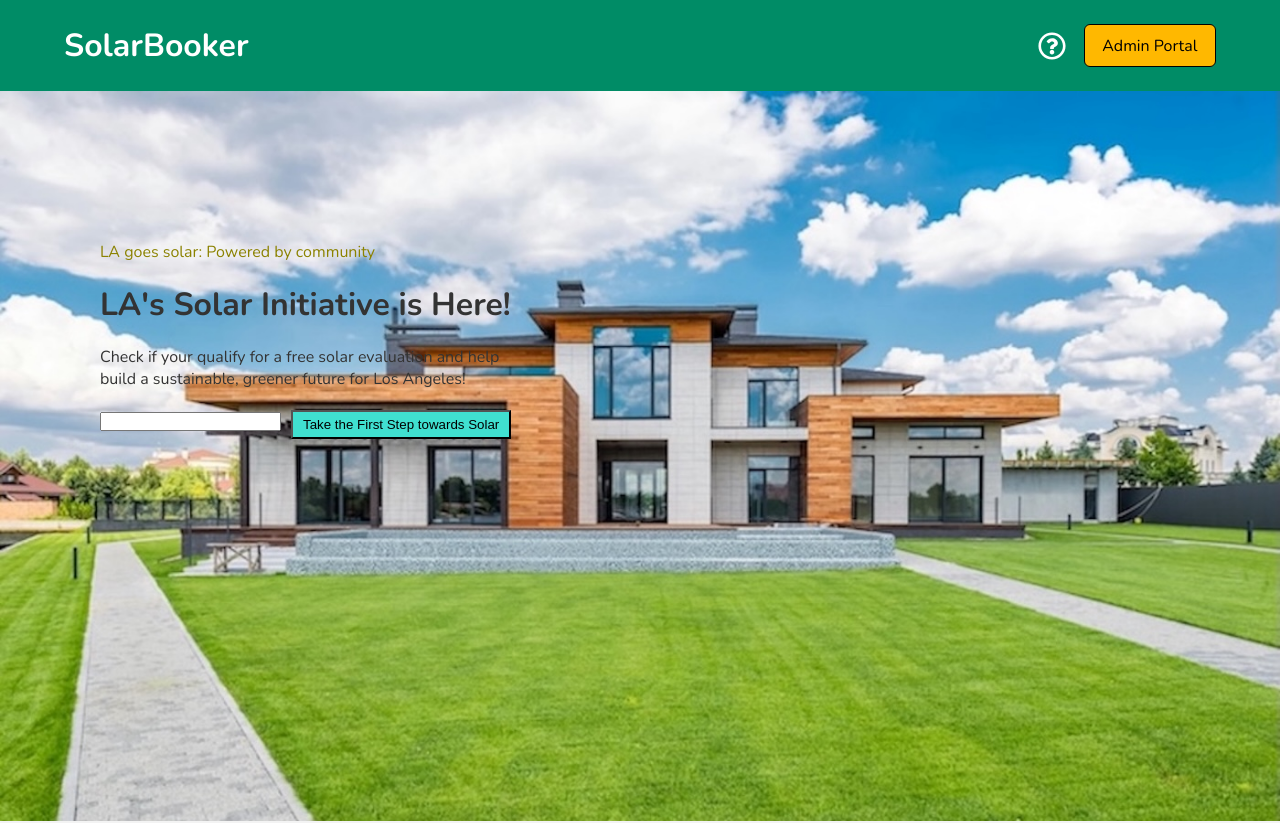
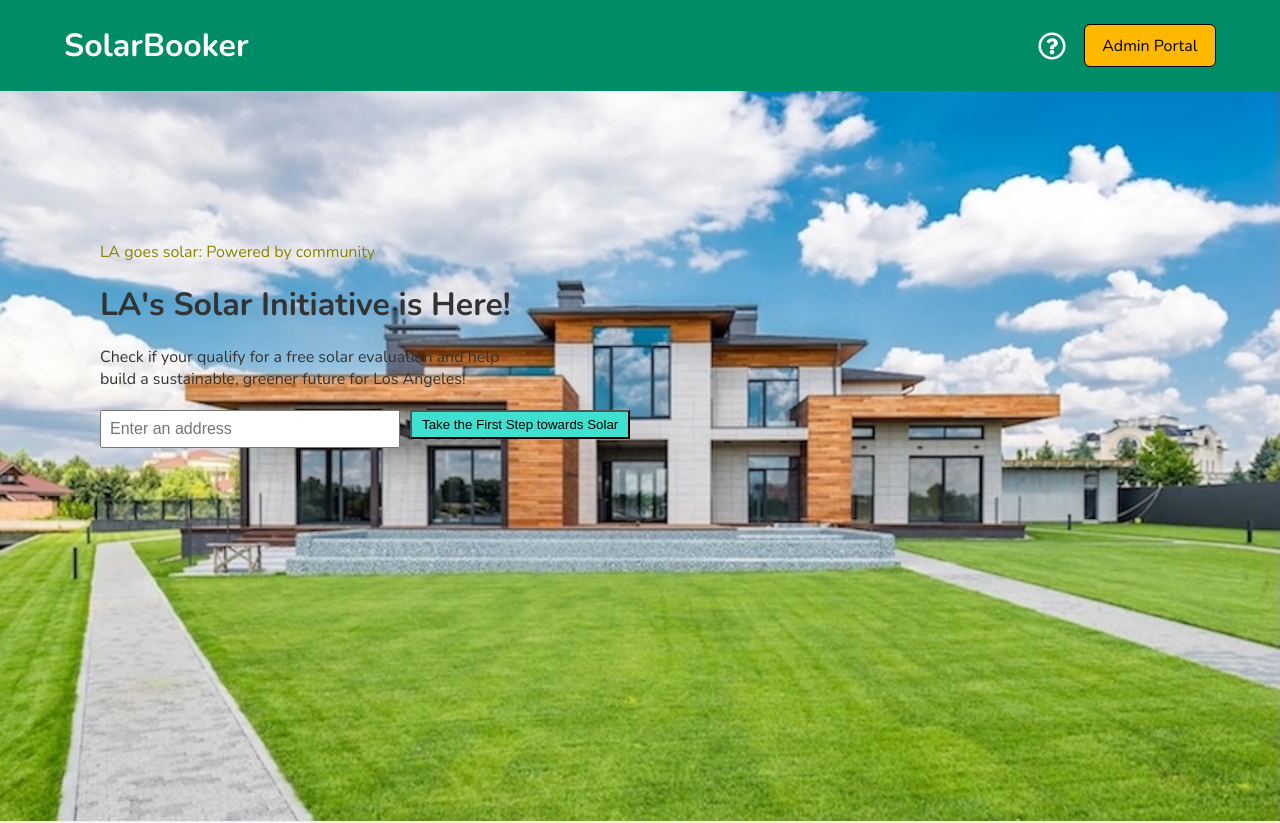
Before and after one commit to chingu-voyages/v52-tier2-team-26, a React (Create React App) app in the folder v52-tier2-team-26/: page / in a window 1280 px wide. Shown: the top 823 px of the page. Built offline with nearby package versions, Linux system fonts and the light colour scheme.

Commit message:
Added address input suggestions functionality.

```diff
--- a/v52-tier2-team-26/src/App.js
+++ b/v52-tier2-team-26/src/App.js
@@ -20,7 +20,7 @@ function App() {
     JSON.parse(localStorage.getItem("currentUser")) || ""
   );
   // console.log(currentUser);
-  const [addresses, setAddresses] = useState(addressList);
+  // const [addresses, setAddresses] = useState(addressList);
 
   // const fetchAPI = async () => {
   //   try {
@@ -49,7 +49,7 @@ function App() {
   //   fetchAPI();
   // }, []);
 
-  console.log(addresses);
+  // console.log(addresses);
 
   // UPDATE LOCAL STORAGE when Current User changes
   useEffect(() => {
@@ -69,7 +69,7 @@ function App() {
               />
             }
           >
-            <Route index element={<Home addresses={addresses} />} />
+            <Route index element={<Home />} />
             <Route
               path="login"
               element={<UserLogin setCurrentUser={setCurrentUser} />}
@@ -79,7 +79,7 @@ function App() {
               path="dashboard"
               element={
                 currentUser ? (
-                  <Dashboard addresses={addresses} />
+                  <Dashboard addresses={addressList} />
                 ) : (
                   <MissingDashboard />
                 )
--- a/v52-tier2-team-26/src/components/Autcomplete.jsx
+++ b/v52-tier2-team-26/src/components/Autcomplete.jsx
@@ -1,68 +1,104 @@
 // src/Autocomplete.js
 import React, { useContext, useState } from "react";
 import RequestContext from "../contexts/RequestsContext";
+import addressList from "../data/addressList";
 
-const Autocomplete = ({ suggestions }) => {
-  const [filteredSuggestions, setFilteredSuggestions] = useState([]);
-  const [showSuggestions, setShowSuggestions] = useState(false);
-  const [userInput, setUserInput] = useState("");
-  // Link their address to SolarForm
+const Autocomplete = () => {
+  const [query, setQuery] = useState(""); // track user input
+  const [suggestions, setSuggestions] = useState([]); // list of address suggestions
   const { setAddress } = useContext(RequestContext);
+  const [showErrMsg, setShowErrMsg] = useState(false);
 
-  const onChange = (e) => {
-    const userInput = e.currentTarget.value;
+  // Sample address data to simulate suggestions
+  // const addressData = [
+  //   { address: '123 Main Street, New York, NY' },
+  //   { address: '456 Maple Avenue, Los Angeles, CA' },
+  //   { address: '789 Oak Drive, Chicago, IL' },
+  //   { address: '321 Pine Lane, Houston, TX' },
+  //   { address: '654 Cedar Road, Miami, FL' },
+  // ];
+  const addressData = [...addressList];
 
-    console.log(suggestions);
+  const handleInputChange = (e) => {
+    const input = e.target.value;
+    setQuery(input);
 
-    // Filter suggestions that match the input
-    const filtered = suggestions.filter(
-      (suggestion) =>
-        suggestion.toLowerCase().indexOf(userInput.toLowerCase()) > -1
-    );
+    // Filter the address data based on the input query
+    if (input) {
+      const filteredSuggestions = addressData.filter((item) =>
+        item.addressLine.toLowerCase().includes(input.toLowerCase())
+      );
+      setSuggestions(filteredSuggestions);
+    } else {
+      setSuggestions([]);
+    }
 
-    setUserInput(e.currentTarget.value);
-    setFilteredSuggestions(filtered);
-    setShowSuggestions(true);
+    // Check if we need to display the error message
+    if (suggestions.length === 0) setShowErrMsg(true);
   };
 
-  const onClick = (e) => {
-    setFilteredSuggestions([]);
-    setUserInput(e.currentTarget.innerText);
-    setShowSuggestions(false);
-    // Update address state with input
-    setAddress(e.currentTarget.innerText);
-  };
-  //   console.log(address);
-
-  const renderSuggestions = () => {
-    if (showSuggestions && userInput) {
-      if (filteredSuggestions.length) {
-        return (
-          <ul className="suggestions">
-            {filteredSuggestions.map((suggestion, index) => {
-              return (
-                <li key={index} onClick={onClick}>
-                  {suggestion}
-                </li>
-              );
-            })}
-          </ul>
-        );
-      } else {
-        return (
-          <div className="no-suggestions">
-            <em>No suggestions, you're on your own!</em>
-          </div>
-        );
-      }
-    }
-    return null;
+  const handleSuggestionClick = (suggestion) => {
+    setQuery(suggestion.addressLine); // Set the input value to the selected suggestion
+    setSuggestions([]); // Clear the suggestions
+    setAddress(suggestion.addressLine); // Prefills address in form
+    setShowErrMsg(false); // Remove any error msg
   };
 
   return (
-    <div className="autocomplete">
-      <input type="text" onChange={onChange} value={userInput} />
-      {renderSuggestions()}
+    <div style={{ width: "300px", margin: "0 auto" }}>
+      <input
+        type="text"
+        value={query}
+        onChange={handleInputChange}
+        placeholder="Enter an address"
+        style={{ width: "100%", padding: "8px", fontSize: "16px" }}
+      />
+      {suggestions.length > 0 ? (
+        <ul
+          style={{
+            listStyleType: "none",
+            margin: 0,
+            padding: "8px",
+            border: "1px solid #ccc",
+            borderRadius: "4px",
+            backgroundColor: "#fff",
+            position: "absolute",
+            width: "300px",
+            zIndex: 1000,
+          }}
+        >
+          {suggestions.map((suggestion, index) => (
+            <li
+              key={index}
+              onClick={() => handleSuggestionClick(suggestion)}
+              style={{
+                padding: "8px",
+                cursor: "pointer",
+                borderBottom:
+                  index !== suggestions.length - 1 ? "1px solid #eee" : "none",
+              }}
+            >
+              {suggestion.addressLine}
+            </li>
+          ))}
+        </ul>
+      ) : (
+        // If showErrMsg is true & they typed in the input, then show p
+        showErrMsg &&
+        query && (
+          <p
+            style={{
+              marginTop: "8px",
+              color: "red",
+              background: "white",
+              padding: "0.5rem",
+              border: "1px solid red"
+            }}
+          >
+            No matching addresses found. You may not qualify for solar at this time.
+          </p>
+        )
+      )}
     </div>
   );
 };
--- a/v52-tier2-team-26/src/components/HeroSection.jsx
+++ b/v52-tier2-team-26/src/components/HeroSection.jsx
@@ -1,8 +1,10 @@
 import { useNavigate } from "react-router-dom";
 import "../styling/herosection.css";
 import Autocomplete from "./Autcomplete";
+// import { useContext } from "react";
+// import RequestContext from "../contexts/RequestsContext";
 
-export default function HeroSection({ addresses }) {
+export default function HeroSection() {
     const navigate = useNavigate();
 
     return (
@@ -16,7 +18,7 @@ export default function HeroSection({ addresses }) {
                     build a sustainable, greener future for Los Angeles!
                 </p>
                 <div className="row">
-                    <Autocomplete suggestions={addresses} />
+                    <Autocomplete />
                     <button className="btn" onClick={() => navigate("apply")}>Take the First Step towards Solar</button>
                 </div>
             </div>
--- a/v52-tier2-team-26/src/components/Home.jsx
+++ b/v52-tier2-team-26/src/components/Home.jsx
@@ -2,10 +2,10 @@ import React from "react";
 import HowTo from "./HowTo";
 import HeroSection from "./HeroSection"
 
-const Home = ({ addresses }) => {
+const Home = () => {
   return (
     <main className="Home">
-      <HeroSection addresses={addresses}/>
+      <HeroSection />
         <HowTo />
     </main>
   );
--- a/v52-tier2-team-26/src/contexts/RequestsContext.jsx
+++ b/v52-tier2-team-26/src/contexts/RequestsContext.jsx
@@ -12,6 +12,7 @@ export const RequestProvider = ({ children }) => {
   const [appointmentStatus, setAppointmentStatus] = useState("Pending");
   // const [request, setRequest] = useState(null);
   const [address, setAddress] = useState("");
+
 
 
   // console.log(requestList);
@@ -73,7 +74,7 @@ export const RequestProvider = ({ children }) => {
         appointmentStatus,
         setAppointmentStatus,
         address,
-        setAddress
+        setAddress,
         // setRequest,
         // useRequest,
         // addRequest,
--- a/v52-tier2-team-26/src/styling/herosection.css
+++ b/v52-tier2-team-26/src/styling/herosection.css
@@ -29,6 +29,7 @@
     margin-left: 10px;
     padding: 5px 10px;
     background-color: turquoise;
+    align-self: flex-start; /* Prevents button from growing if error msg shows */
 }
 
 /* autocomplete css */
```
